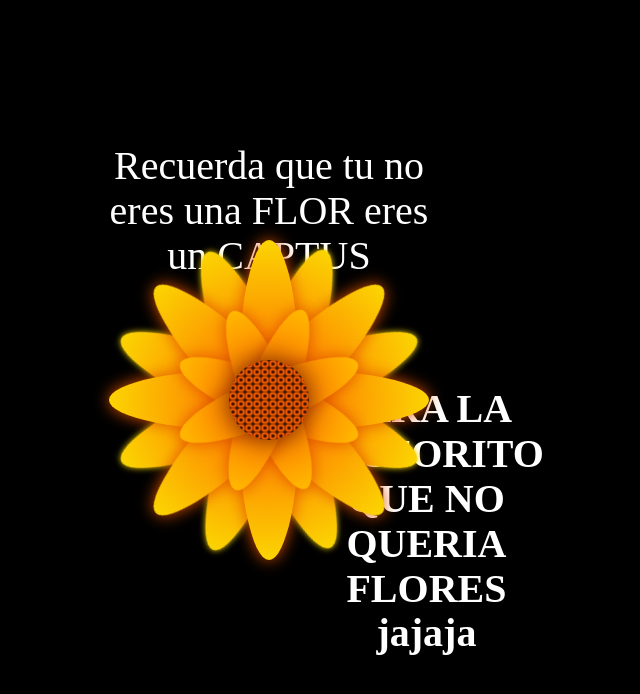
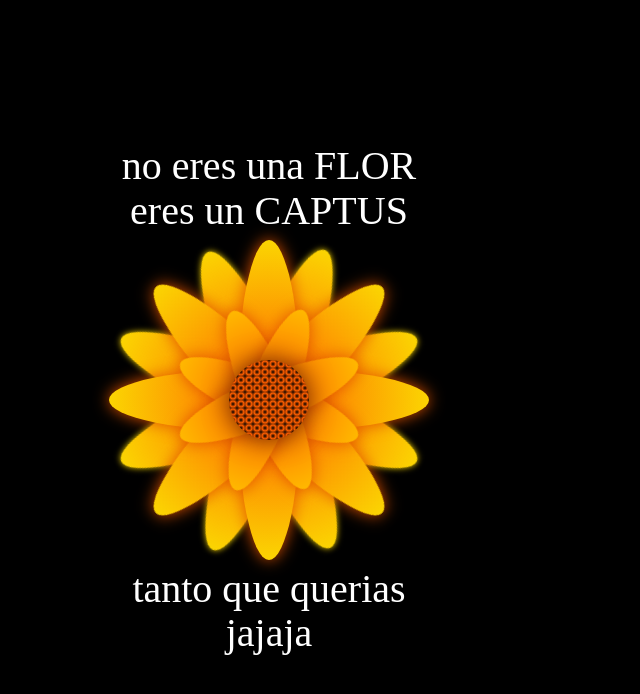
Before and after one commit to Ruthv12/FriendsAztecas, a plain HTML site: page index.html in a window 1280 px wide. Shown: the whole page, without its empty margins (371-1011 px from the left). Drawn offline with Linux system fonts and the light colour scheme.

Commit message:
Update index.html

```diff
--- a/index.html
+++ b/index.html
@@ -10,7 +10,7 @@
 <body>
 
 <div class="flower">
-    <div class="text-above">Recuerda que tu no eres una FLOR eres un CAPTUS</div>
+    <div class="text-above">no eres una FLOR eres un CAPTUS</div>
     <div class="mid">
     </div>
     <div class="Petal1 p1">
@@ -37,7 +37,7 @@
     </div>
     <div class="Petal3 p4">
     </div>
-   <h3> <div class="text-below">PARA LA FOSFORITO QUE NO QUERIA FLORES jajaja </div></h3>
+   <div class="text-below"> tanto que querias jajaja </div>
   </div>
 </body>
 </html>
```
